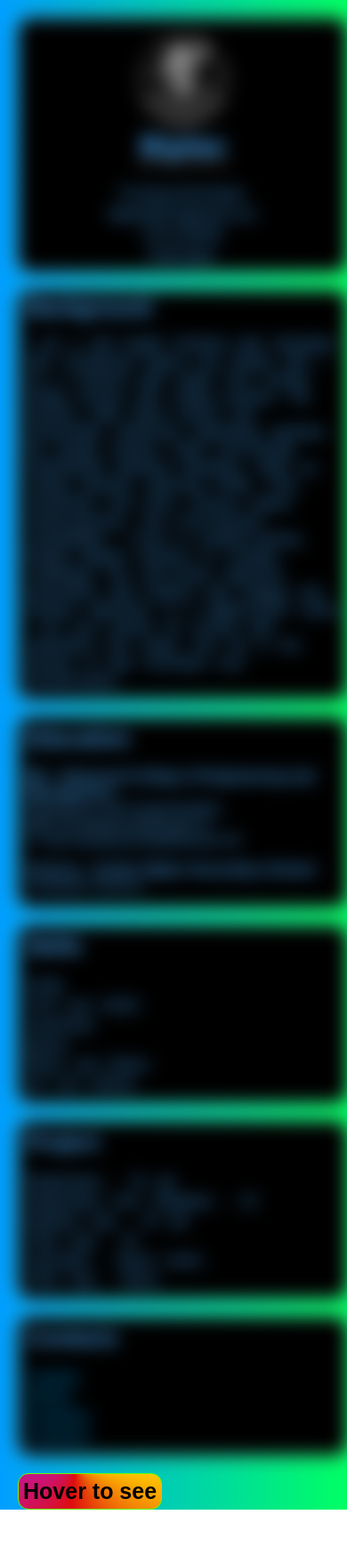
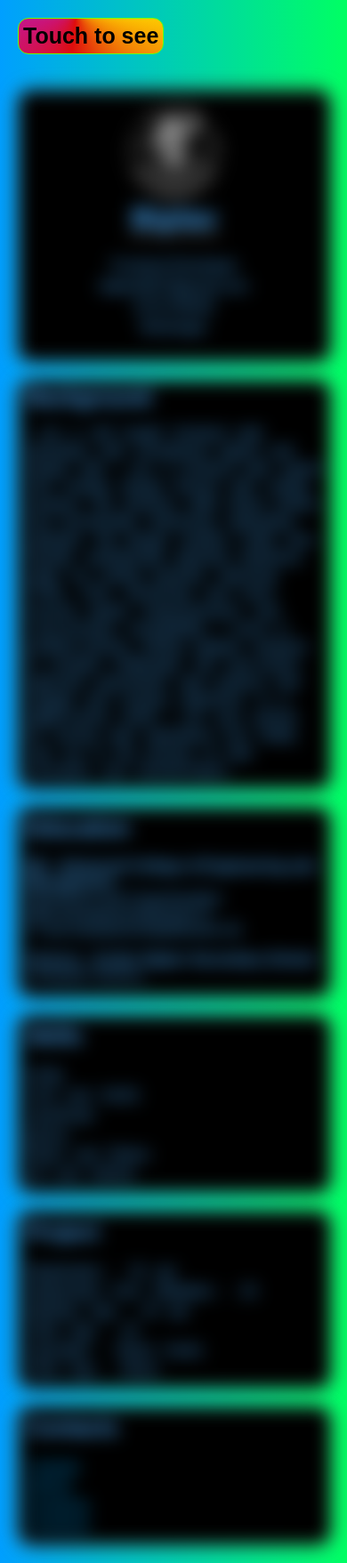
Before and after one commit to biplavsitaula/portfolio, a plain HTML site: page index.html in a window 390 px wide. Shown: the whole page at 89% size. Before the commit the page ends 1697 px from the top, so only its background shows below. Drawn offline with Linux system fonts and the light colour scheme.

Commit message:
css margin padding and div.warning changed

```diff
--- a/index.html
+++ b/index.html
@@ -9,6 +9,7 @@
 </head>
 
 <body>
+    <div class="warning">Touch to see</div>
     <div class="introduction">
         <div class="info-contact">
             <div class="info">
@@ -70,7 +71,7 @@
             <br><span><a href="https://www.facebook.com/imthebiplav/" target="_blank">Facebook</a></span>
         </p>
     </div>
-    <div class="warning">Hover to see</div>
+
 </body>
 
 </html>
--- a/styles.css
+++ b/styles.css
@@ -15,8 +15,7 @@ body {
 .warning {
     font-size: 25px;
     font-weight: 600;
-    margin-left: 20px;
-    margin-top: 20px;
+    margin: 20px;
     padding: 5px;
     color: #000000;
     background: conic-gradient(from 90deg at 40% -25%, #ffd700, #f79d03, #ee6907, #e6390a, #de0d0d, #d61039, #cf1261, #c71585, #cf1261, #d61039, #de0d0d, #ee6907, #f79d03, #ffd700, #ffd700, #ffd700);
@@ -105,6 +104,7 @@ body {
     margin-top: 20px;
     justify-content: space-around;
     text-align: center;
+    margin-bottom: 20px;
 }
 
 .contact span {
@@ -179,6 +179,7 @@ ul li {
     padding: 10px 10px 0px 10px;
     box-shadow: 0px 0px 1px 1px white;
     filter: blur(10px);
+    margin-bottom: 20px;
 }
 
 .contact-link p {
@@ -189,6 +190,7 @@ ul li {
     text-decoration: none;
     color: rgb(2, 166, 255);
     line-height: 22px;
+
 }
 
 .contact-link a:hover {
@@ -209,12 +211,12 @@ ul li {
     }
 
     .info-contact {
-        width: 90%;
+        width: 85%;
         padding-bottom: 10px;
     }
 
     .introduction .description {
-        width: 90%;
+        width: 85%;
     }
 
     .edu-skill {
@@ -224,13 +226,13 @@ ul li {
         flex-direction: column;
     }
     .edu-skill .edu, .skill{
-        width: 90%;
+        width: 85%;
     }
     .edu-skill .project{
         margin-left: 20px;
-        width: 90%;
+        width: 85%;
     }
     .contact-link{
-        width: 90%;
+        width: 85%;
     }
 }
```
